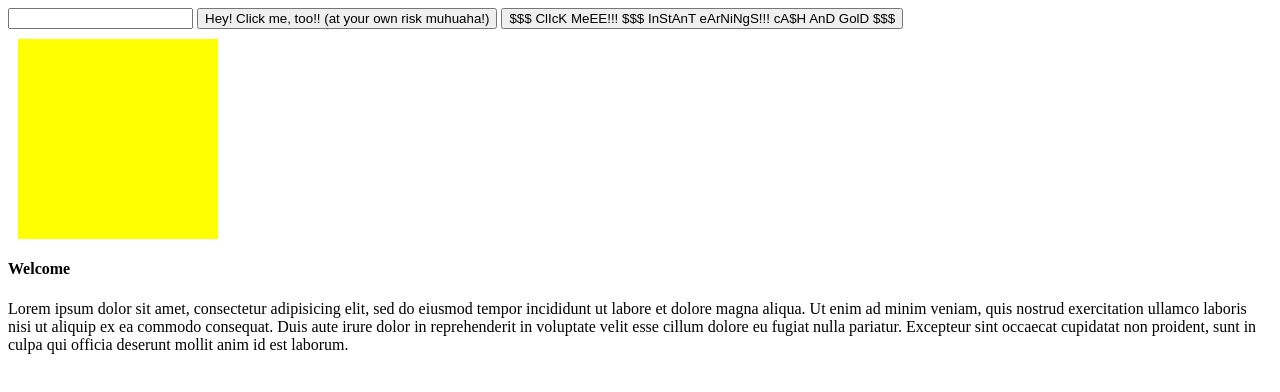
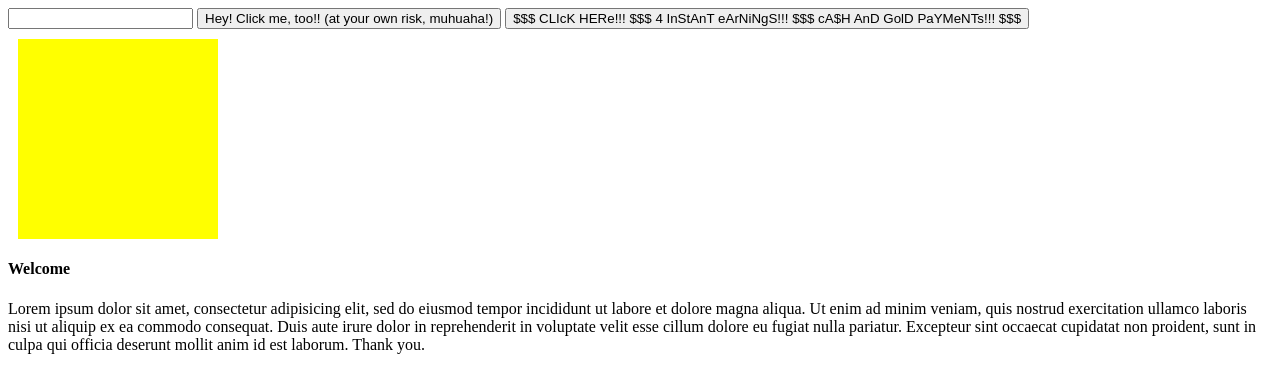
Before and after one commit to kjsauer/bpl-webdev, a plain HTML site: page bpl-webdev/class_6_180407/warmup.html in a window 1280 px wide. Drawn offline with Linux system fonts and the light colour scheme.

Commit message:
Update warmup.html
minor editorial

```diff
--- a/bpl-webdev/class_6_180407/warmup.html
+++ b/bpl-webdev/class_6_180407/warmup.html
@@ -17,8 +17,8 @@
     <input id = "myInputBox"></input>
     <!--the following buttons with onclick are called an event handler-->
     <!--because some event happens when you click them-->
-    <button onclick = "console.log('Something')">Hey! Click me, too!! (at your own risk muhuaha!)</button>
-    <button onclick = "displayInput()">$$$ ClIcK MeEE!!! $$$ InStAnT eArNiNgS!!! cA$H AnD GolD $$$</button>
+    <button onclick = "console.log('Something')">Hey! Click me, too!! (at your own risk, muhuaha!)</button>
+    <button onclick = "displayInput()">$$$ CLIcK HERe!!! $$$ 4 InStAnT eArNiNgS!!! $$$ cA$H AnD GolD PaYMeNTs!!! $$$</button>
     <div id = "messageArea"></div>
     <div id="yoyo">
       <h4>Welcome</h4>
@@ -28,6 +28,7 @@
       consequat. Duis aute irure dolor in reprehenderit in voluptate velit esse
       cillum dolore eu fugiat nulla pariatur. Excepteur sint occaecat cupidatat non
       proident, sunt in culpa qui officia deserunt mollit anim id est laborum.
+      Thank you.
     </p>
     </div>
     <script>
```
